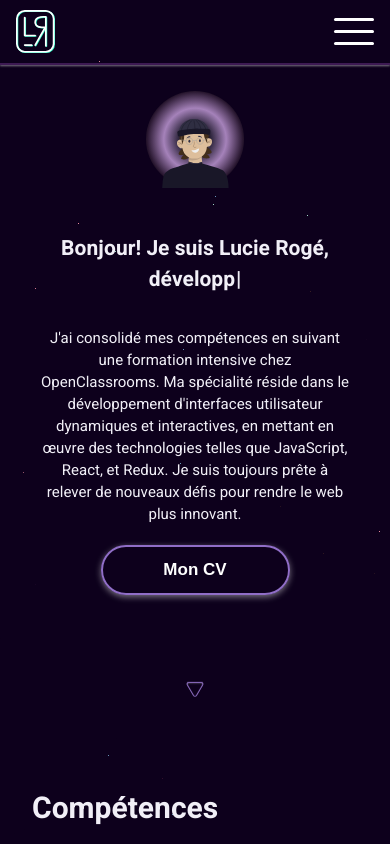
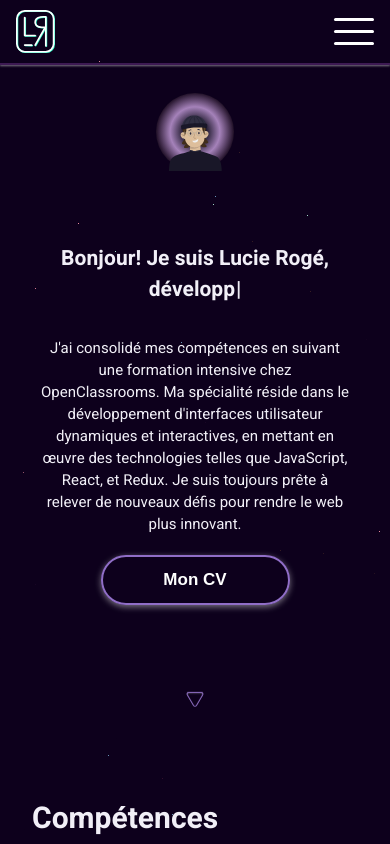
Before and after one commit to LucieRg/portfolio, a React (Create React App) app: page /Home in a window 390 px wide. Shown: the top 844 px of the page. Built offline with nearby package versions, Linux system fonts and the light colour scheme.

Commit message:
bug avatar responsive

```diff
--- a/src/Styles/about.scss
+++ b/src/Styles/about.scss
@@ -75,7 +75,7 @@ h1 {
     align-items: center;
     padding: 20px;
     text-align: center;
-    margin-top: 110px;
+    margin-top: 120px;
 
     h1{
       font-size: 21px ;
@@ -101,8 +101,8 @@ h1 {
 
   .avatar {
     position: absolute;
-    top: 6px;
-    width: 25%;
+    top: 8px;
+    width: 20%;
   }
 
   .arrow-box {
```
